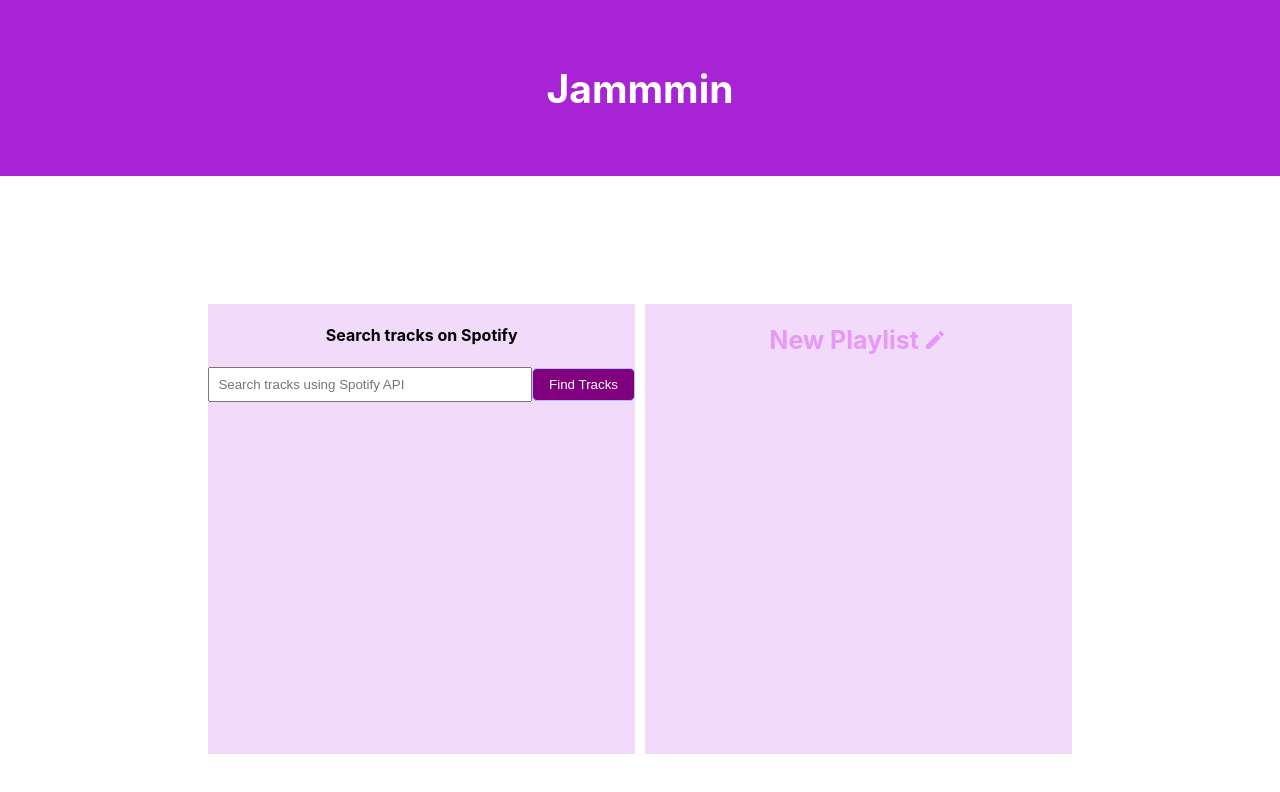
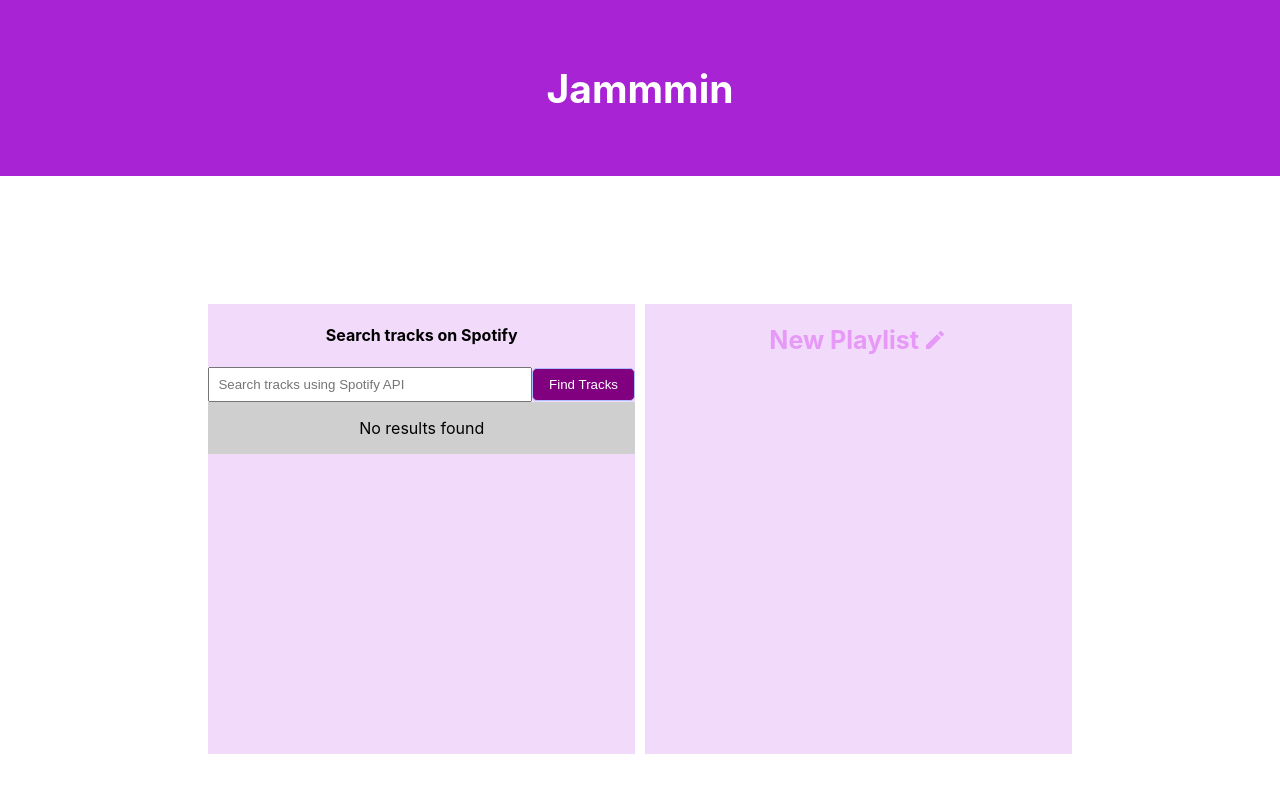
Before and after one commit to DHBuild002/jammmin-playlist-creation-tool, a React (Create React App) app: page / in a window 1280 px wide. Shown: the top 792 px of the page. Built offline with nearby package versions, Linux system fonts and the light colour scheme.

Commit message:
WIP: Array of data not being returned to front end of app - It thinks it is an Object?

```diff
--- a/src/components/Search.js
+++ b/src/components/Search.js
@@ -26,8 +26,18 @@ const Search = ({ onSearch, onAdd }) => {
       const returnedTracks = Array.isArray(response.data.tracks.items)
         ? response.data.tracks.items
         : [];
+      if (Array.isArray(returnedTracks)) {
+        setSearchResults(returnedTracks); // Only set state if it's an array
+      } else {
+        console.error("Expected an array, but got:", typeof returnedTracks);
+      }
       console.log("Search results:", returnedTracks); // Log for debugging
-      setSearchResults(returnedTracks);
+      console.log(
+        "Type of returned data:",
+        Array.isArray(response.data.tracks.items)
+      ); // Should log 'true'
+
+      // setSearchResults(returnedTracks);
     } catch (error) {
       if (error.response) {
         // The request was made, and the server responded with a status code
@@ -59,16 +69,14 @@ const Search = ({ onSearch, onAdd }) => {
         />
         <button onClick={handleSearch}>Find Tracks</button>
       </div>
-
       <div className="track-list">
-        {searchResults.map((result) => (
-          <Track
-            key={result.id}
-            track={result}
-            id={result.id}
-            onAdd={handleAdd}
-          />
-        ))}
+        {searchResults.length > 0 ? (
+          searchResults.map((result) => (
+            <Track key={result.id} track={result} onAdd={handleAdd} />
+          ))
+        ) : (
+          <p>No results found</p>
+        )}
       </div>
     </>
   );
--- a/src/components/Track.js
+++ b/src/components/Track.js
@@ -29,13 +29,22 @@ const Track = ({ track, onAdd, onRemove, isRemoval }) => {
     <>
       <div className="trackContainer">
         <div className="track">
+          <img
+            src={track.album.images[0]?.url} // Album cover image
+            alt={track.name}
+            className="track-image"
+          />
           <div className="track-info">
             <h2>{track.name}</h2>
             <p>
               {track.artist} | {track.album}
             </p>
           </div>
-          {renderAction()}
+          <div className="track-info">
+            <h5>{track.name}</h5> {/* Track name */}
+            {<p>{track.artists.map((artist) => artist.name).join(", ")}</p>}
+            {renderAction()}
+          </div>
         </div>
       </div>
     </>
```
